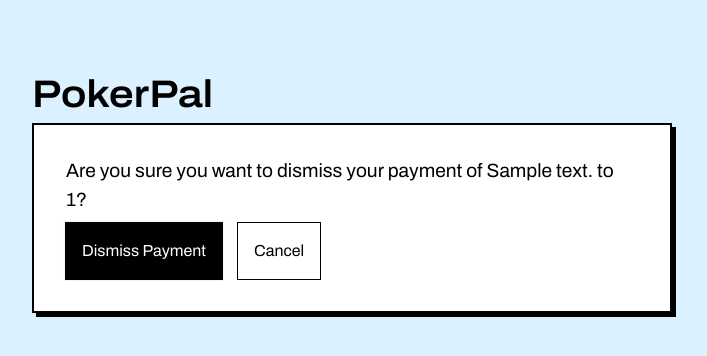
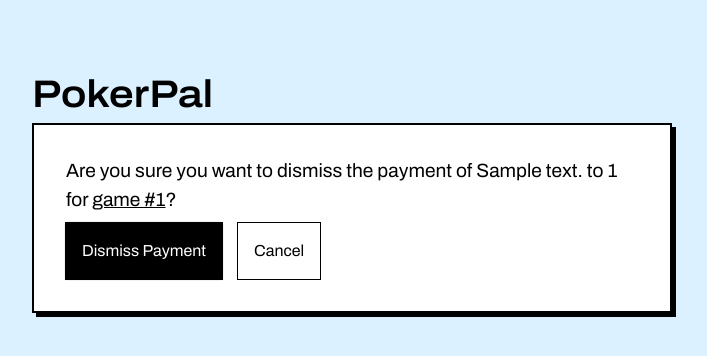
Before and after one commit to brianhang/pokerpals, a Flask app: template src/templates/payment/confirm.html in a window 1280 px wide. Shown: the top 356 px of the page, without its empty margins (288-995 px from the left). Run offline with Flask 3, Linux system fonts and the light colour scheme; the template is opened without the code that fills it: most values are stand-ins (such as "Sample title", 1, 10 or a date in 2020); some libraries are stand-ins or nearby versions.

Commit message:
Allow recipient to dismiss pending payments

```diff
--- a/src/payment/route.py
+++ b/src/payment/route.py
@@ -9,7 +9,7 @@ def handle_payment_dismiss(player: Player, payment_id: int) -> Response:
 
     if not payment:
         return abort(404)
-    if payment.from_player_id != player.venmo_username:
+    if player.venmo_username not in (payment.from_player_id, payment.to_player_id):
         return abort(403)
 
     confirmed = bool(request.form.get('confirmed', ''))
--- a/src/templates/payment/confirm.html
+++ b/src/templates/payment/confirm.html
@@ -2,7 +2,13 @@
 {% block body %}
 <div class="container">
     <div>
-        Are you sure you want to dismiss your payment of {{ payment.amount_text() }} to {{ payment.to_player_id }}?
+        Are you sure you want to dismiss the payment of {{ payment.amount_text() }}
+        {% if payment.to_player_id == player.venmo_username %}
+        from {{ payment.from_player_id }}
+        {% else %}
+        to {{ payment.to_player_id }}
+        {% endif %}
+        for <a href="/g/{{ payment.game_id }}/">game #{{ payment.game_id }}</a>?
     </div>
     <form class="form top-gap" action="/payment/dismiss/{{ payment.id }}" method="post">
         <div class="form-buttons">
```
